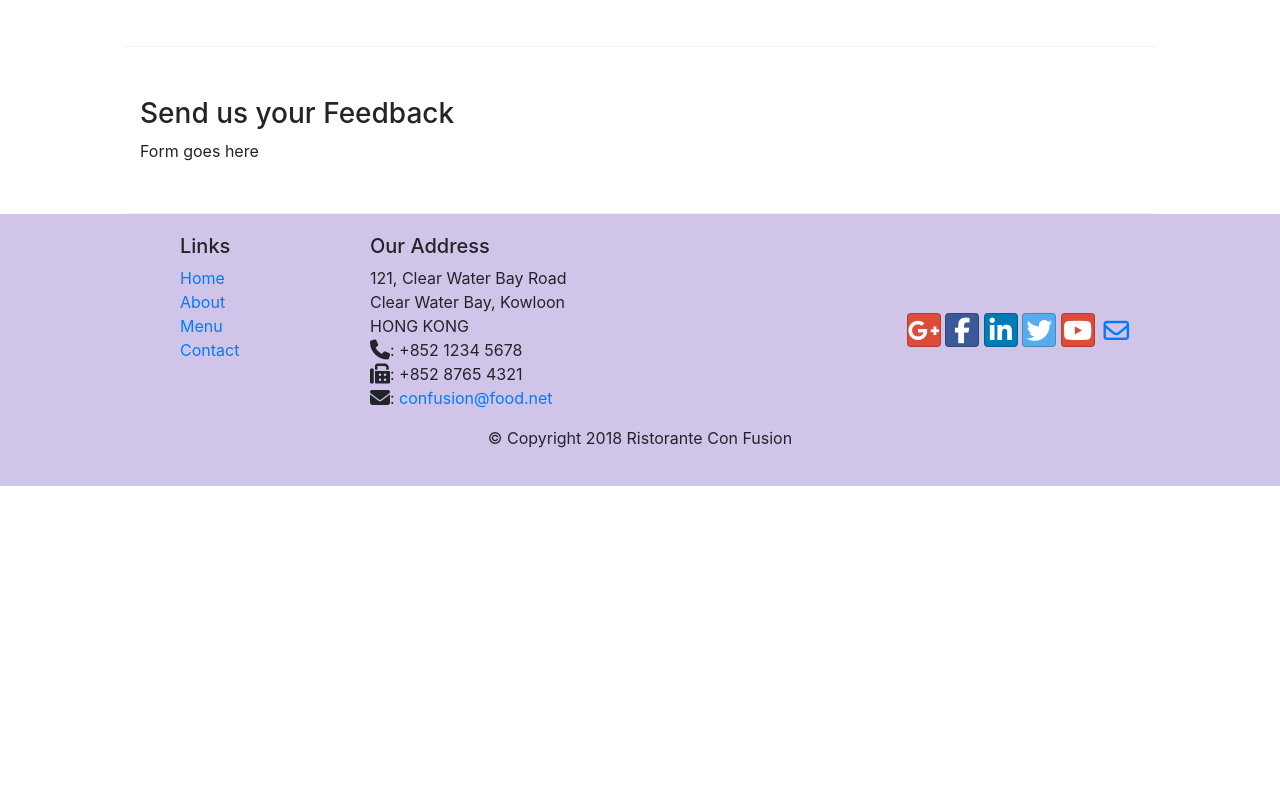
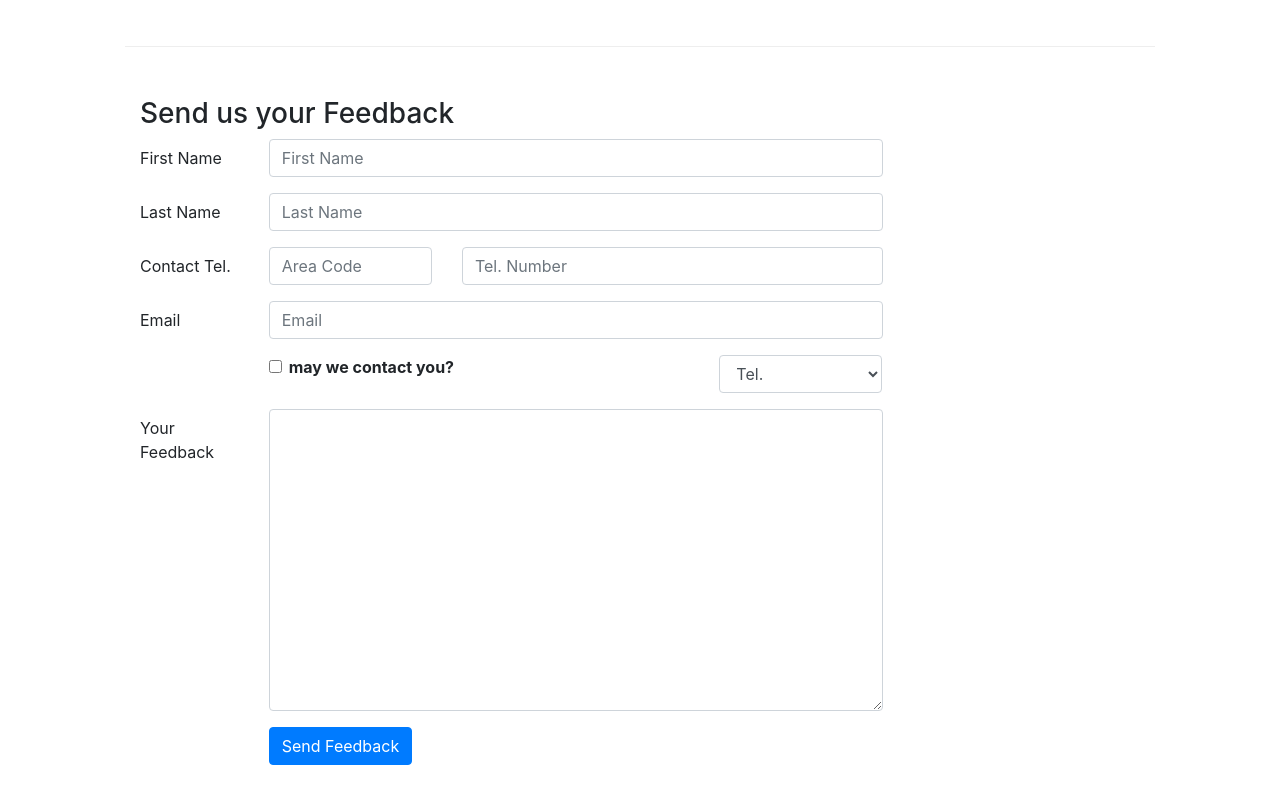
Before and after one commit to marinaBergas/important, a website: page contactus.html in a window 1280 px wide. Shown: the part 740-1540 px from the top of the page. Before the commit the page ends 1226 px from the top, so only its background shows below. Drawn offline with nearby package versions, Linux system fonts and the light colour scheme.

Commit message:
contact forms

```diff
--- a/contactus.html
+++ b/contactus.html
@@ -92,7 +92,62 @@
               <h3>Send us your Feedback</h3>
            </div>
             <div class="col-12 col-md-9">
-                Form goes here
+                <form>
+                    <div class="form-group row">
+                       <label for="firstname" class="col-md-2 col-form-label">First Name</label>
+                       <div class="col-md-10">
+                           <input type="text" class="form-control" id="firstname" name="firstname" placeholder="First Name" >
+                       </div>
+                    </div>
+                    <div class="form-group row">
+                        <label for="lastname" class="col-md-2 col-form-label">Last Name</label>
+                        <div class="col-md-10">
+                            <input type="text" class="form-control" id="lastname" name="lastname" placeholder="Last Name" >
+                        </div>
+                    </div>
+                    <div class="form-group row">
+                        <label for="telnum" class="col-12 col-md-2 col-form-label">Contact Tel.</label>
+                        <div class="col-5 col-md-3">
+                            <input type="tel" class="form-control" id="areacode" name="areacode" placeholder="Area Code" >
+                        </div>
+                        <div class="col-7 col-md-7">
+                            <input type="tel" class="form-control" id="telnum" name="telnum" placeholder="Tel. Number" >
+                        </div>
+                     </div>
+                     <div class="form-group row">
+                         <label for="emailid" class="col-md-2 col-form-label">Email</label>
+                         <div class="col-md-10">
+                             <input type="email" class="form-control" id="emailid" name="emailid" placeholder="Email" >
+                         </div>
+                     </div>
+                    <div class="form-group row">
+                        <div class="col-md-6 offset-md-2">
+                            <div class="form-check">
+                                <input type="checkbox" class="form-check-input" name="approve" id="approve" value="">
+                                <label class="form-check-label" for="approve" >
+                                    <strong>may we contact you?</strong>
+                                </label>
+                            </div>
+                        </div>
+                        <div class="col-md-3 offset-md-1" >
+                            <select class="form-control">
+                                <option >Tel.</option>
+                                <option >Email</option>
+                            </select>
+                        </div>
+                    </div>
+                    <div class="form-group row">
+                        <label for="Feedback" class="col-md-2 col-form-label">Your Feedback</label>
+                        <div class="col-md-10">
+                            <textarea class="form-control" id="Feedback" name="Feedback" rows="12" > </textarea>
+                        </div>
+                    </div>
+                    <div class="form-group row">
+                        <div class="offset-md-2 col-md-10">
+                        <button type="submit" class="btn btn-primary">Send Feedback</button>
+                        </div>
+                    </div>
+                </form>
             </div>
              <div class="col-12 col-md">
             </div>
```
